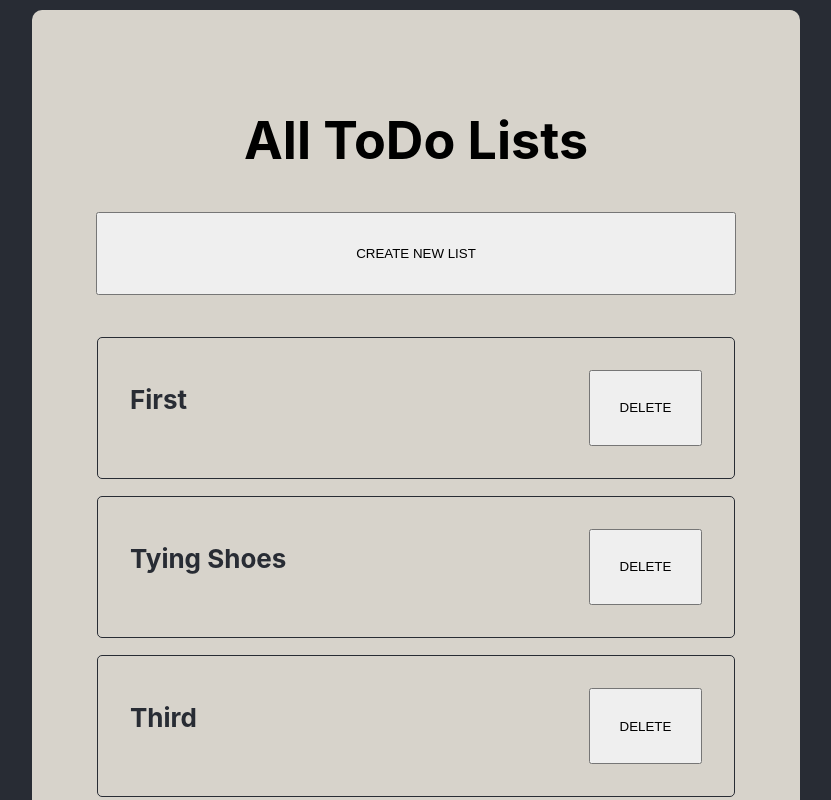
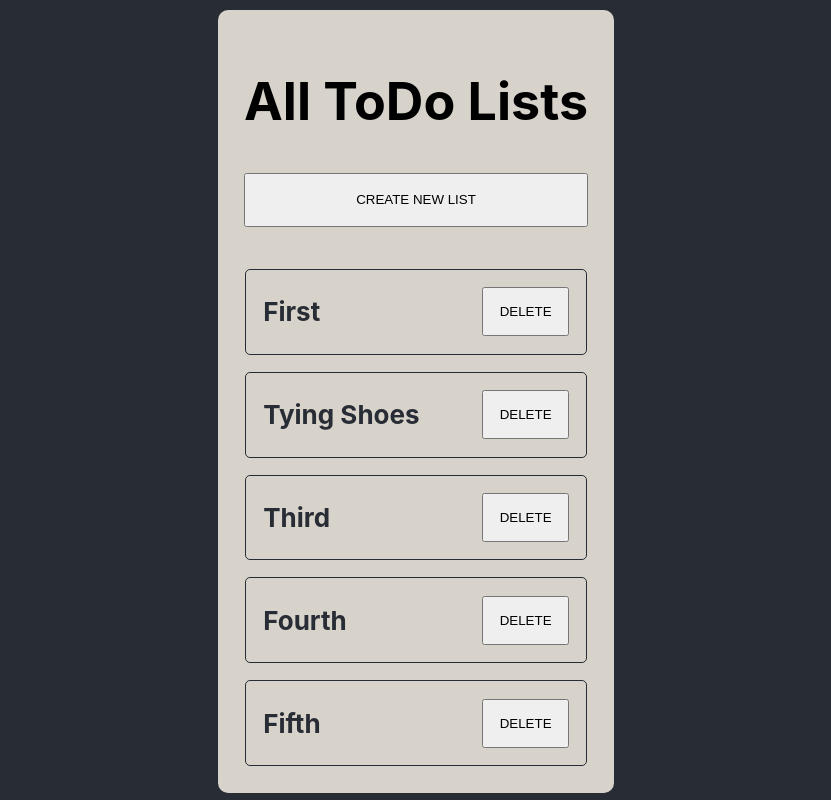
Before and after one commit to MotorcycleEnjoyer/ToDoList-Frontend, a React (Create React App) app in the folder todo-frontend/: page / in a window 1280 px wide. Shown: the top 800 px of the page, without its empty margins (224-1055 px from the left). Built offline with nearby package versions, Linux system fonts and the light colour scheme.

Commit message:
tweak individual List View
this is spaghetti CSS

```diff
--- a/todo-frontend/src/App.css
+++ b/todo-frontend/src/App.css
@@ -1,3 +1,11 @@
+html{
+  text-align: center;
+}
+
+button{
+  padding: 5%;
+}
+
 .Flex-Container {
   background-color: #282c34;
   min-height: 100vh;
@@ -10,16 +18,17 @@
 }
 
 #masterList{
+  padding: 2%;
   margin-top: 10px;
   border-radius: 10px;
   color: black;
   display: flex;
   flex-direction: column;
   grid-gap: 5px;
-  padding: 5%;
   background-color: #d7d3cb;
-  width: 50%;
-  text-align: center;
+  min-width: 300px;
+  max-width:max-content;
+  text-align: left;
 }
 
 #masterList--container{
@@ -49,25 +58,52 @@
 }
 
 .masterList--container--elements--listName{
-  line-height: 60px;
+  margin-top: auto;
+  margin-bottom: auto;
+  max-width: 300px;
+  overflow: hidden;
 }
 
-#titleContainer{
+#titleContainerEditing{
   display: flex;
-  grid-gap: 10px;
-  margin: 50px;
+  flex-direction: column;
+  max-width: 300px;
 }
+
+#titleContainerNoEdit{
+  margin-bottom: 50px;
+  line-height: 80px;
+}
+
+#titleContainerNoEdit--buttons{
+  display: flex;
+  justify-content:center;
+}
+
+#titleContainerNoEdit--buttons > button {
+  padding: 30px;
+}
+
+
+
+#titleContainerNoEdit--title{
+  margin-top: 0px;
+  margin-bottom: 0px;
+  max-width: 300px;
+  word-wrap: break-word;
+}
+
 
 #titleChange {
   font-size: 50px;
 }
 
-button{
-  padding: 5%;
-}
+
+
+
 
 .ToDoList{
-  width:100%;
+  width:auto;
 }
 
 .step{
@@ -84,7 +120,7 @@ button{
   padding: 5px;
   color: black;
   word-wrap: break-word;
-  max-width: 60vw;
+  max-width: 20vw;
   text-align: left;
 }
 
--- a/todo-frontend/src/Components/ToDoSteps/ToDoList.js
+++ b/todo-frontend/src/Components/ToDoSteps/ToDoList.js
@@ -66,12 +66,20 @@ export default function ToDoList({propsObject}) {
       <div className="Flex-Container">
         <h1>
             { propsObject.steps.name === "RENAME ME" ?
-              <div id="titleContainer">
+              <div id="titleContainerEditing">
                 <input id="titleChange" onChange={titleChange} autoFocus value={title} onKeyDown={waitForEnterKey} placeholder="EnterTitle"></input>
                 <button onClick={submitTitle}>Submit New Title</button>
               </div>
               :
-              <div id="titleContainer"><button onClick={propsObject.returnToMasterList}>MENU</button> <div>{propsObject.steps.name} </div> <button onClick={resetTitle}>EDIT TITLE</button></div>
+              <div id="titleContainerNoEdit">
+
+                <div id="titleContainerNoEdit--buttons">
+                  <button onClick={propsObject.returnToMasterList}>MENU</button>
+                  <button onClick={resetTitle}>EDIT TITLE</button>
+                </div>
+
+                <p id="titleContainerNoEdit--title">{propsObject.steps.name} </p>
+              </div>
 
             }
         </h1>
```
